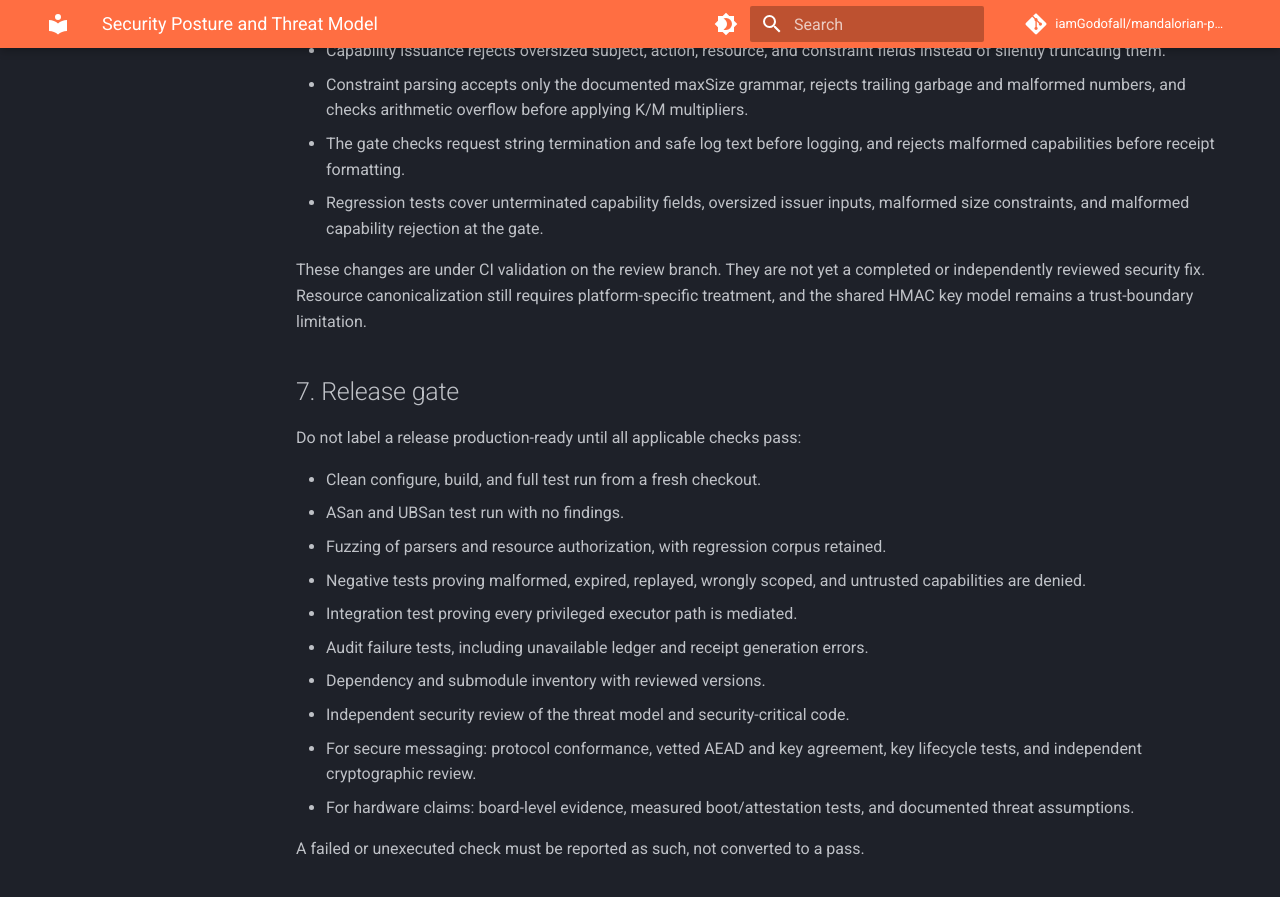
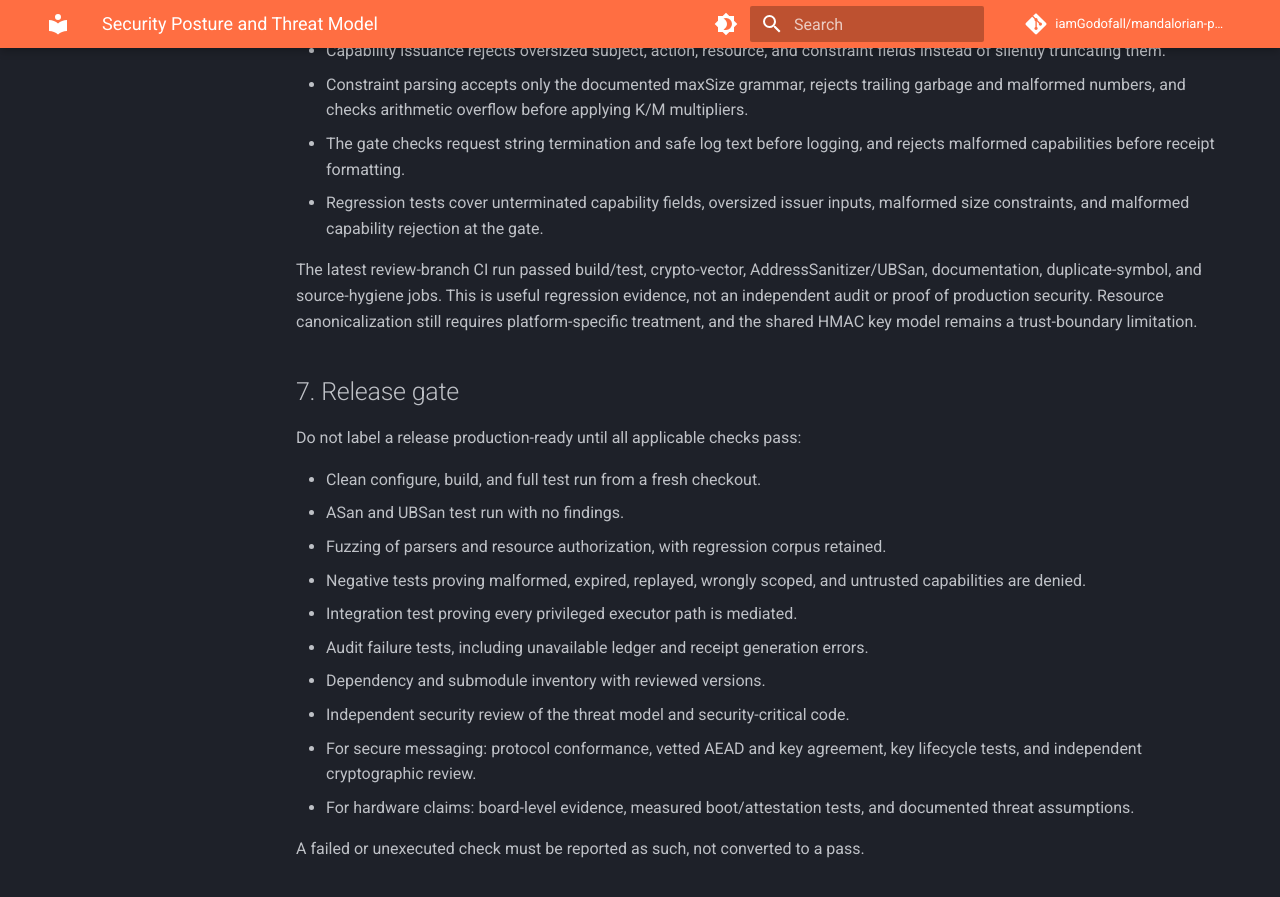
Before and after one commit to iamGodofall/mandalorian-project, an MkDocs documentation site: the page built from docs/security/SECURITY_POSTURE_2026-10.md, in a window 1280 px wide and 900 px high, scrolled down 4019 px. Shown: the top 897 px of the window. Built offline with MkDocs 1.6.1 and Material for MkDocs 9.7.7, drawn with Linux system fonts in a browser that asks for light colours; comment, search, counter and statistics services are not loaded.

Commit message:
docs(security): record successful review-branch CI validation

```diff
--- a/docs/security/SECURITY_POSTURE_2026-10.md
+++ b/docs/security/SECURITY_POSTURE_2026-10.md
@@ -101,7 +101,7 @@ The review branch now includes an initial hardening pass, with regression tests
 - The gate checks request string termination and safe log text before logging, and rejects malformed capabilities before receipt formatting.
 - Regression tests cover unterminated capability fields, oversized issuer inputs, malformed size constraints, and malformed capability rejection at the gate.
 
-These changes are under CI validation on the review branch. They are not yet a completed or independently reviewed security fix. Resource canonicalization still requires platform-specific treatment, and the shared HMAC key model remains a trust-boundary limitation.
+The latest review-branch CI run passed build/test, crypto-vector, AddressSanitizer/UBSan, documentation, duplicate-symbol, and source-hygiene jobs. This is useful regression evidence, not an independent audit or proof of production security. Resource canonicalization still requires platform-specific treatment, and the shared HMAC key model remains a trust-boundary limitation.
 
 ## 7. Release gate
 
```
